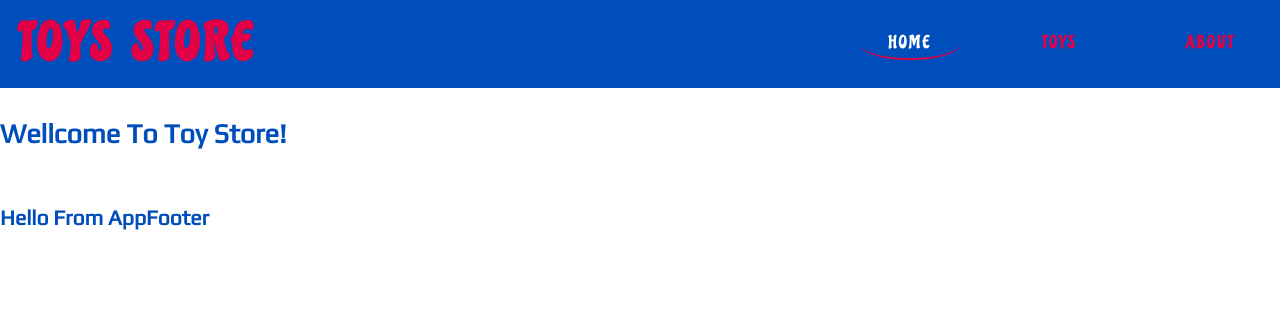
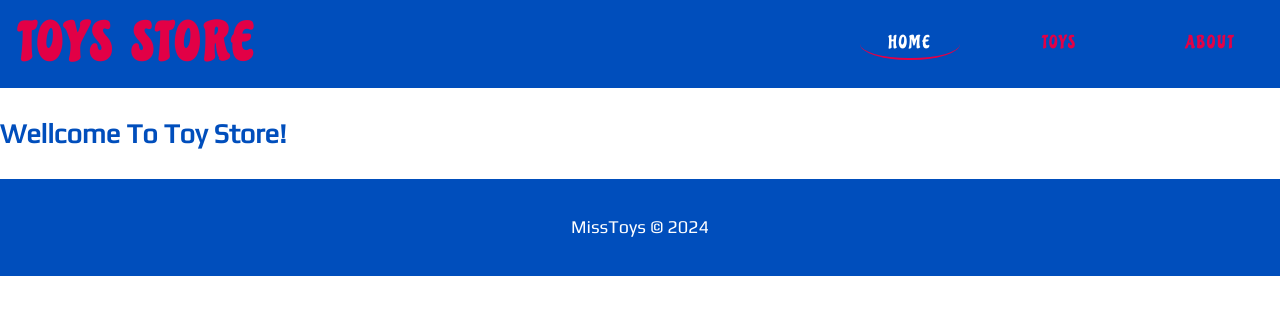
Before and after one commit to DekelAH/missToys-proj, a React (Vite) app: page /toy/edit/1 in a window 1280 px wide. Shown: the top 314 px of the page. Built offline with nearby package versions, Linux system fonts and the light colour scheme.

Commit message:
Added Footer

```diff
--- /dev/null
+++ b/src/assets/css/cmps/AppFooter.css
@@ -0,0 +1,11 @@
+.app-footer {
+  position: relative; /* Fixes the footer relative to the viewport */
+  bottom: 0;      /* Anchors the footer to the bottom edge of the viewport */
+  left: 0;        /* Anchors the footer to the left edge of the viewport */
+  width: 100%;    /* Makes the footer span the entire width of the viewport */
+  background-color: var(--cp1000); /* Example background color */
+  color: white;   /* Example text color */
+  padding: 15px;  /* Example padding */
+  text-align: center; /* Example text alignment */
+  box-sizing: border-box; /* Ensures padding is included in the width */
+}
--- a/src/assets/css/index.css
+++ b/src/assets/css/index.css
@@ -16,3 +16,4 @@
 @import url('./cmps/ToyList.css');
 @import url('./cmps/ToyDetails.css');
 @import url('./cmps/ToyEdit.css');
+@import url('./cmps/AppFooter.css');
--- a/src/cmps/AppFooter.jsx
+++ b/src/cmps/AppFooter.jsx
@@ -1,9 +1,7 @@
 export function AppFooter() {
-
     return (
-
-        <section className="app-footer-container">
-            <h1>Hello From AppFooter</h1>
-        </section>
+        <footer className="app-footer">
+            <p>MissToys © 2024</p>
+        </footer>
     )
 }
```
